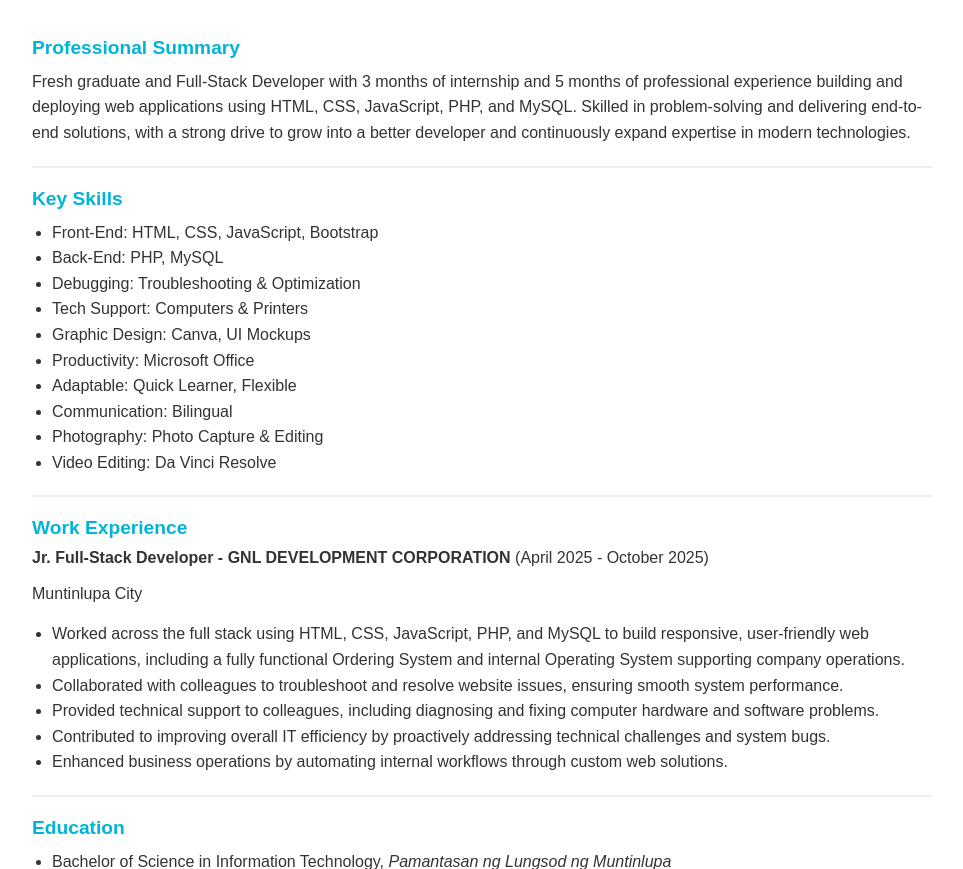
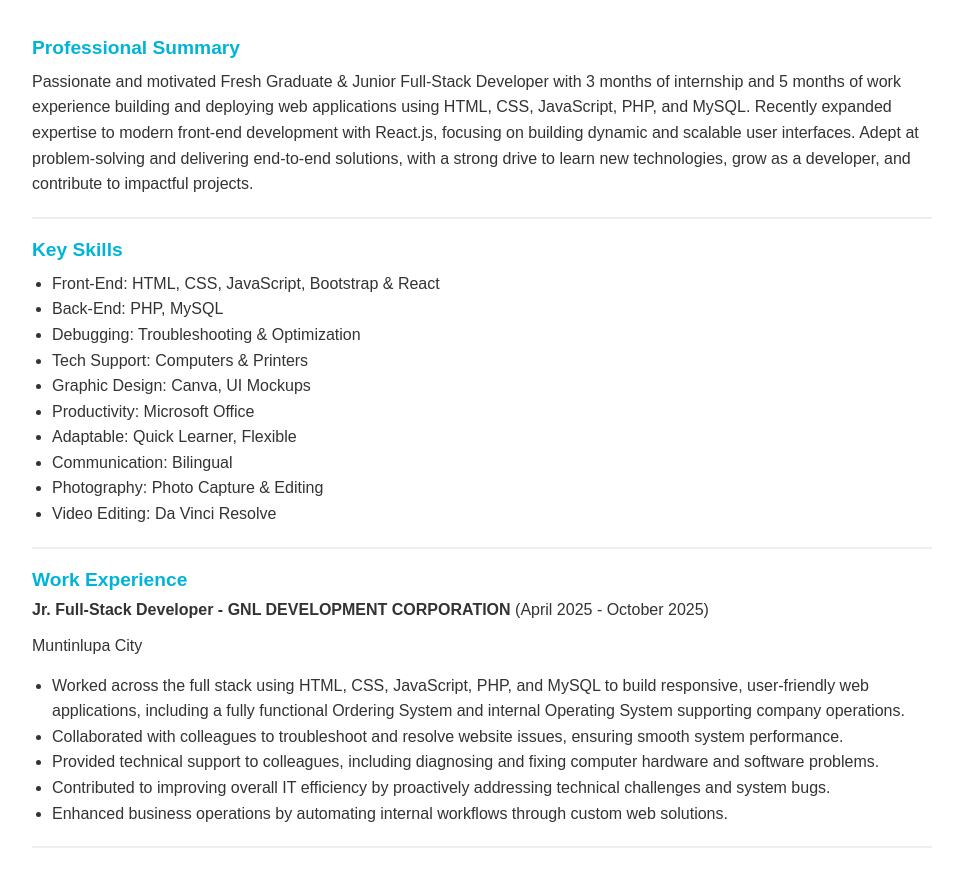
Before and after one commit to bhenzzon-dev/Portfolio, a plain HTML site: page index.html in a window 1280 px wide. Shown: the part 2510-3379 px from the top of the page, without its empty margins (158-1121 px from the left). Drawn offline with Linux system fonts and the light colour scheme.

Commit message:
Update index.html

```diff
--- a/index.html
+++ b/index.html
@@ -141,7 +141,7 @@ I am highly motivated to grow as a developer, <br>continuously expanding my expe
     <div class="professional-summary">
       <h3>Professional Summary</h3>
       <p>
-        Fresh graduate and Full-Stack Developer with 3 months of internship and 5 months of professional experience building and deploying web applications using HTML, CSS, JavaScript, PHP, and MySQL. Skilled in problem-solving and delivering end-to-end solutions, with a strong drive to grow into a better developer and continuously expand expertise in modern technologies.
+        Passionate and motivated Fresh Graduate & Junior Full-Stack Developer with 3 months of internship and 5 months of work experience building and deploying web applications using HTML, CSS, JavaScript, PHP, and MySQL. Recently expanded expertise to modern front-end development with React.js, focusing on building dynamic and scalable user interfaces. Adept at problem-solving and delivering end-to-end solutions, with a strong drive to learn new technologies, grow as a developer, and contribute to impactful projects.
       </p>
       <hr>
     </div>
@@ -150,7 +150,7 @@ I am highly motivated to grow as a developer, <br>continuously expanding my expe
     <div class="skills">
       <h3>Key Skills</h3>
       <ul>
-        <li>Front-End: HTML, CSS, JavaScript, Bootstrap</li>
+        <li>Front-End: HTML, CSS, JavaScript, Bootstrap & React</li>
         <li>Back-End: PHP, MySQL</li>
         <li>Debugging: Troubleshooting & Optimization</li>
         <li>Tech Support: Computers & Printers</li>
```
